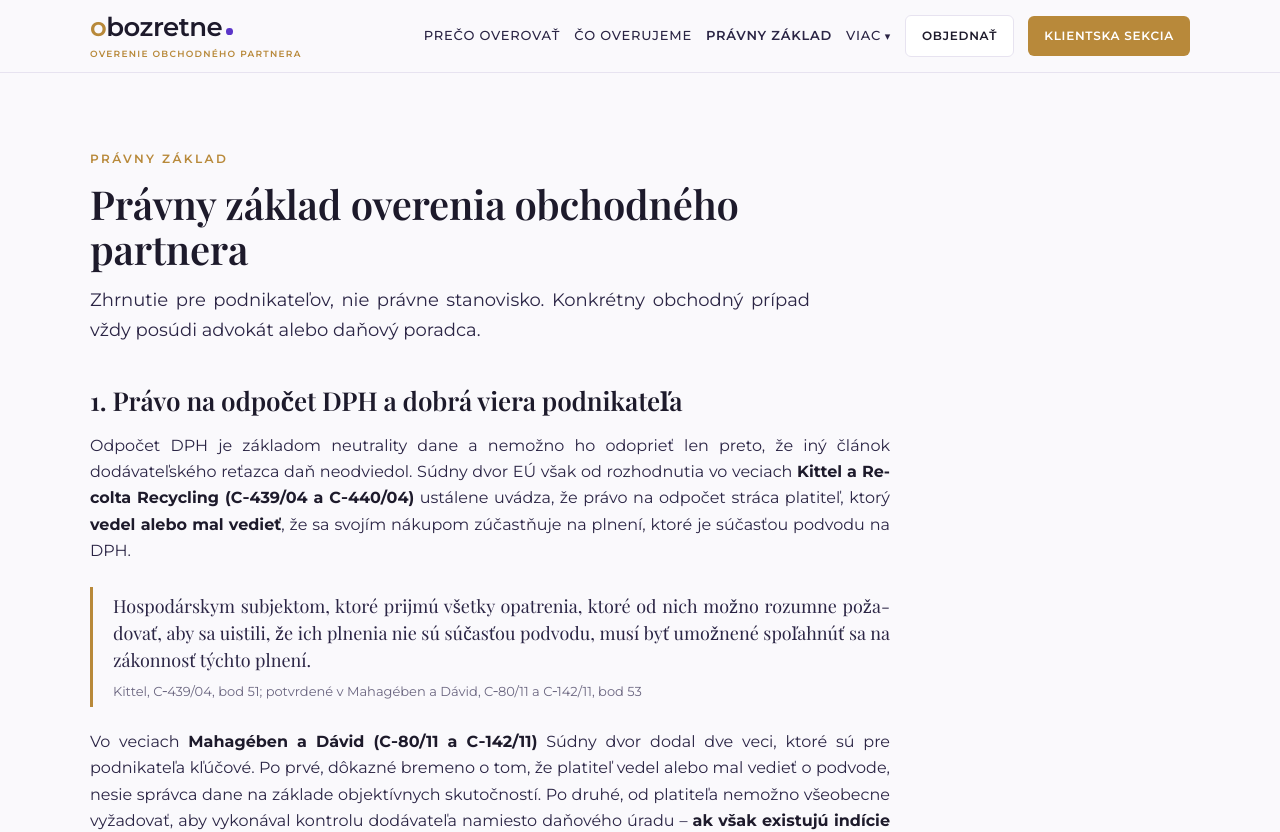
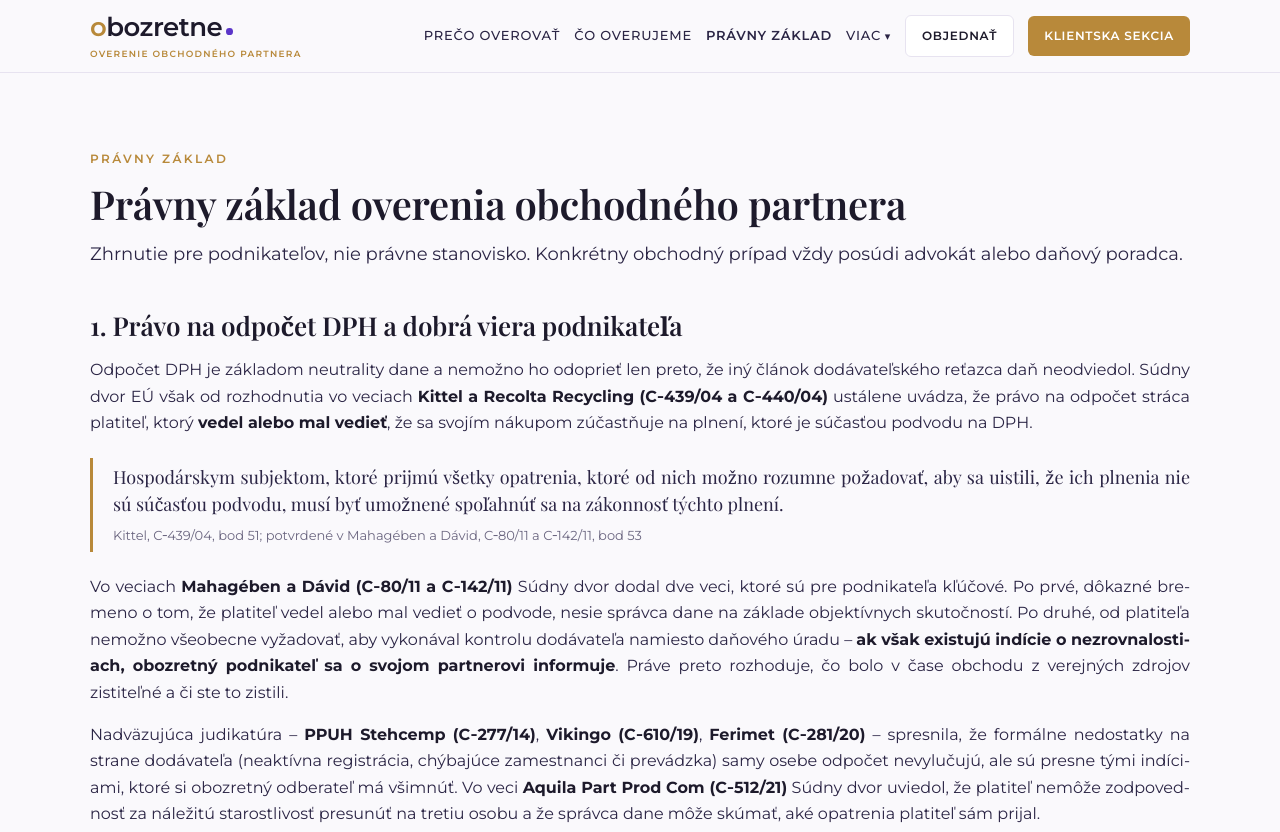
Before and after one commit to anty11/eM, a Next.js app in the folder overenie-ico/: page /pravny-zaklad in a window 1280 px wide. Shown: the top 832 px of the page. Built offline with nearby package versions, Linux system fonts and the light colour scheme.

Commit message:
Web: Právny základ na celú šírku obsahu (v2.5.4)
Co-Authored-By: Claude Opus 5.5 <noreply@anthropic.com>
Claude-Session: https://claude.ai/code/session_01SKqegnWLyVyf1fmqvLSBdv

```diff
--- a/overenie-ico/app/pravny-zaklad/page.tsx
+++ b/overenie-ico/app/pravny-zaklad/page.tsx
@@ -14,7 +14,7 @@ export default function LawPage() {
       <SiteHeader active="law" />
       <section className="s-band">
         <div className="s-wrap">
-          <article className="s-article">
+          <article className="s-article wide">
             <span className="s-eyebrow">Právny základ</span>
             <h1 style={{ fontSize: "clamp(28px, 3.6vw, 40px)" }}>Právny základ overenia obchodného partnera</h1>
             <p className="s-lead" style={{ marginTop: 14 }}>
--- a/overenie-ico/app/site.css
+++ b/overenie-ico/app/site.css
@@ -194,6 +194,7 @@
 
 /* právny základ – článok */
 .s-article { max-width: 800px; }
+.s-article.wide, .s-article.wide .s-lead { max-width: none; }
 .s-article h2 { margin: 40px 0 12px; font-size: 26px; }
 .s-article p, .s-article li { color: var(--s-ink-2); }
 .s-article .s-quote { font-size: 18px; }
--- a/overenie-ico/lib/scan.ts
+++ b/overenie-ico/lib/scan.ts
@@ -15,7 +15,7 @@ import { checkSocpoist } from "./sources/socpoist";
 import type { CheckResult, CompanyProfile, Ctx, ScanReport } from "./types";
 import { META } from "./sources/meta";
 
-export const APP_VERSION = "2.5.3";
+export const APP_VERSION = "2.5.4";
 
 /** Celkový časový limit preverenia – čo nestihne, označí sa ako „zdroj neodpovedal“ (dá sa doplniť cez AI / znova). */
 const DEADLINE_MS = 25000;
```
Also changed, not shown: 1 other file (tests, documents, lock files or other folders).
